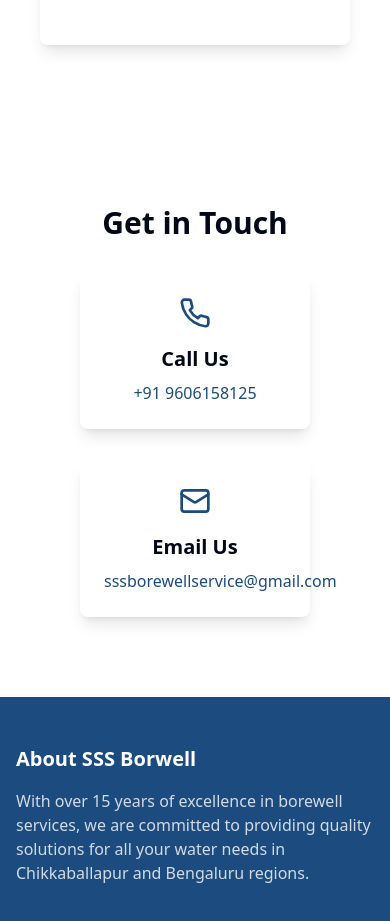
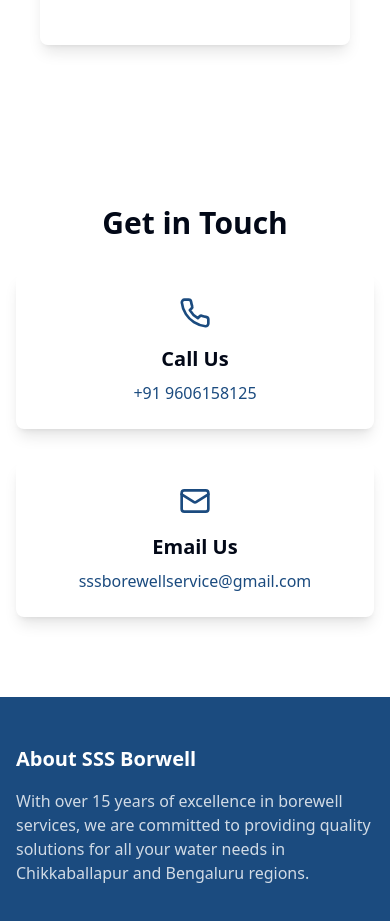
Before and after one commit to DhanushDivakar/borewell-bazaar, a React (Vite) app: page / in a window 390 px wide. Shown: the part 5101-6022 px from the top of the page. Built offline with nearby package versions, Linux system fonts and the light colour scheme.

Commit message:
Fix email overflow in mobile view
Adjusted the styling of the email section in the "Get in Touch" component to prevent overflow issues when viewed on mobile devices.
[skip gpt_engineer]

```diff
--- a/src/pages/Index.tsx
+++ b/src/pages/Index.tsx
@@ -142,7 +142,7 @@ const Index = () => {
         </div>
       </section>
 
-      <section id="contact" className="container px-20 py-20">
+      <section id="contact" className="container px-4 md:px-20 py-20">
         <div className="max-w-3xl mx-auto text-center">
           <h2 className="text-3xl font-bold mb-8">Get in Touch</h2>
           <div className="grid grid-cols-1 md:grid-cols-2 gap-8">
@@ -168,8 +168,8 @@ const Index = () => {
               <Mail className="w-8 h-8 text-primary mx-auto mb-4" />
               <h3 className="text-xl font-semibold mb-2">Email Us</h3>
               <a
-                href="mailto:contact@sssborwell.com"
-                className="text-primary hover:underline"
+                href="mailto:sssborewellservice@gmail.com"
+                className="text-primary hover:underline break-words"
               >
                 sssborewellservice@gmail.com
               </a>
```
